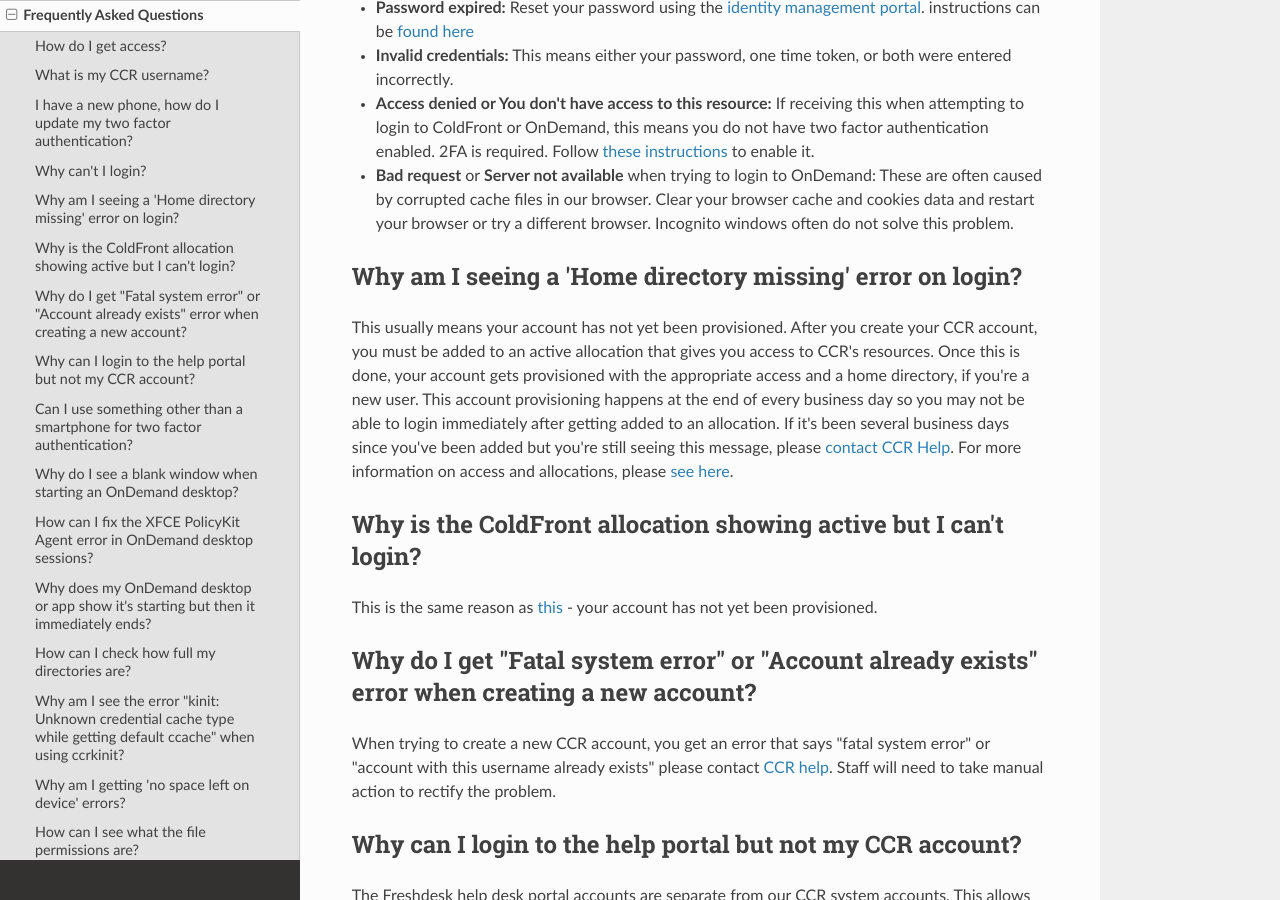
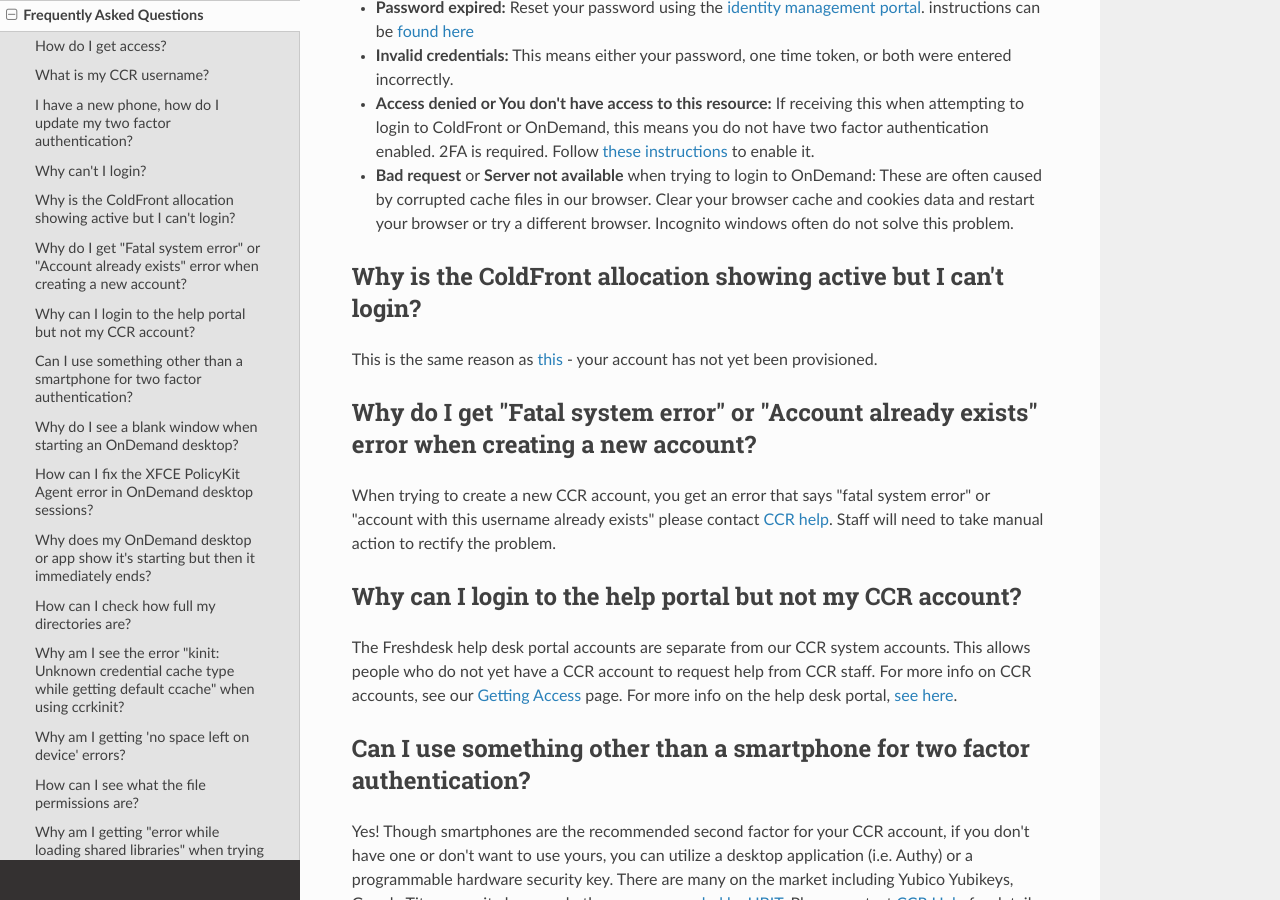
Before and after one commit to ubccr/ccrdocs, an MkDocs documentation site: the page built from pages/faq.md, in a window 1280 px wide and 900 px high, scrolled down 1284 px. Built offline with MkDocs 1.6.1, drawn with Linux system fonts in a browser that asks for light colours; nearby versions of some CDN libraries.

Commit message:
Updates to auto home directory creation

```diff
--- a/pages/faq.md
+++ b/pages/faq.md
@@ -29,10 +29,6 @@ _**Common errors:**_
 -  **Invalid credentials:**  This means either your password, one time token, or both were entered incorrectly.
 -  **Access denied or You don't have access to this resource:**  If receiving this when attempting to login to ColdFront or OnDemand, this means you do not have two factor authentication enabled.  2FA is required.  Follow [these instructions](2fa.md#enabling-two-factor-authentication) to enable it.
 - **Bad request** or **Server not available** when trying to login to OnDemand:  These are often caused by corrupted cache files in our browser.  Clear your browser cache and cookies data and restart your browser or try a different browser.  Incognito windows often do not solve this problem.
-
-## Why am I seeing a 'Home directory missing' error on login?
-
-This usually means your account has not yet been provisioned.  After you create your CCR account, you must be added to an active allocation that gives you access to CCR's resources.  Once this is done, your account gets provisioned with the appropriate access and a home directory, if you're a new user.  This account provisioning happens at the end of every business day so you may not be able to login immediately after getting added to an allocation.  If it's been several business days since you've been added but you're still seeing this message, please [contact CCR Help](help.md).  For more information on access and allocations, please [see here](getting-access.md#allocation-requests).
 
 ## Why is the ColdFront allocation showing active but I can't login?
 
```
Also changed, not shown: pages/hpc/login.md (+4 -0 lines), pages/portals/ood.md (+3 -0 lines).
